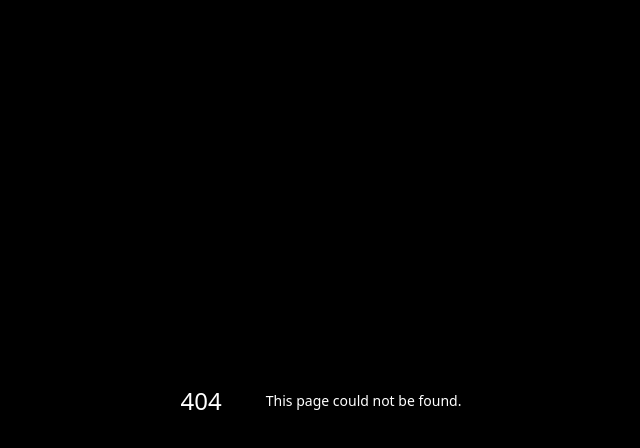
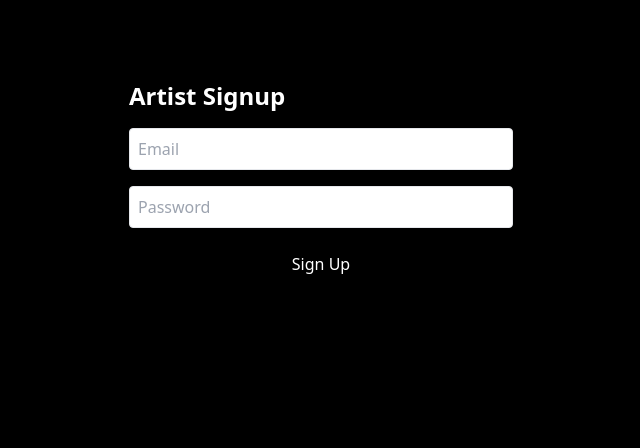
Before and after one commit to ebenezerezekiel247-cell/TheJosMusicHub, a Next.js app: page /login in a window 1280 px wide. Before the commit this address had no page. Shown: the top 448 px of the page, without its empty margins (319-959 px from the left). Built offline with nearby package versions, Linux system fonts and the light colour scheme; no server answers.

Commit message:
Add signup component for user registration

```diff
--- /dev/null
+++ b/app/login/page.tsx
@@ -0,0 +1,30 @@
+'use client'
+import { useState } from 'react'
+import { createClient } from '@/lib/supabase'
+import { useRouter } from 'next/navigation'
+
+export default function Signup() {
+  const [email, setEmail] = useState('')
+  const [password, setPassword] = useState('')
+  const router = useRouter()
+  const supabase = createClient()
+
+  const handleSignup = async (e: React.FormEvent) => {
+    e.preventDefault()
+    const { error } = await supabase.auth.signUp({ email, password })
+    if (error) alert(error.message)
+    else {
+      alert('Check your email to confirm')
+      router.push('/login')
+    }
+  }
+
+  return (
+    <form onSubmit={handleSignup} className="max-w-sm mx-auto mt-20 space-y-4">
+      <h1 className="text-2xl font-bold">Artist Signup</h1>
+      <input type="email" placeholder="Email" value={email} onChange={e => setEmail(e.target.value)} required className="w-full p-2 border rounded" />
+      <input type="password" placeholder="Password" value={password} onChange={e => setPassword(e.target.value)} required className="w-full p-2 border rounded" />
+      <button type="submit" className="w-full bg-black text-white p-2 rounded">Sign Up</button>
+    </form>
+  )
+}
```
